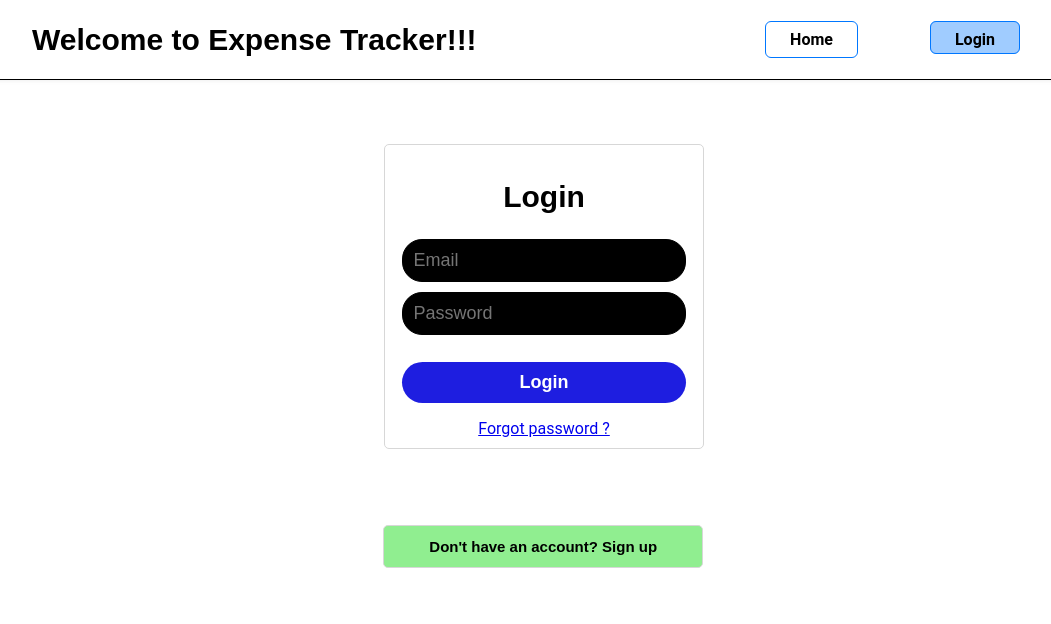
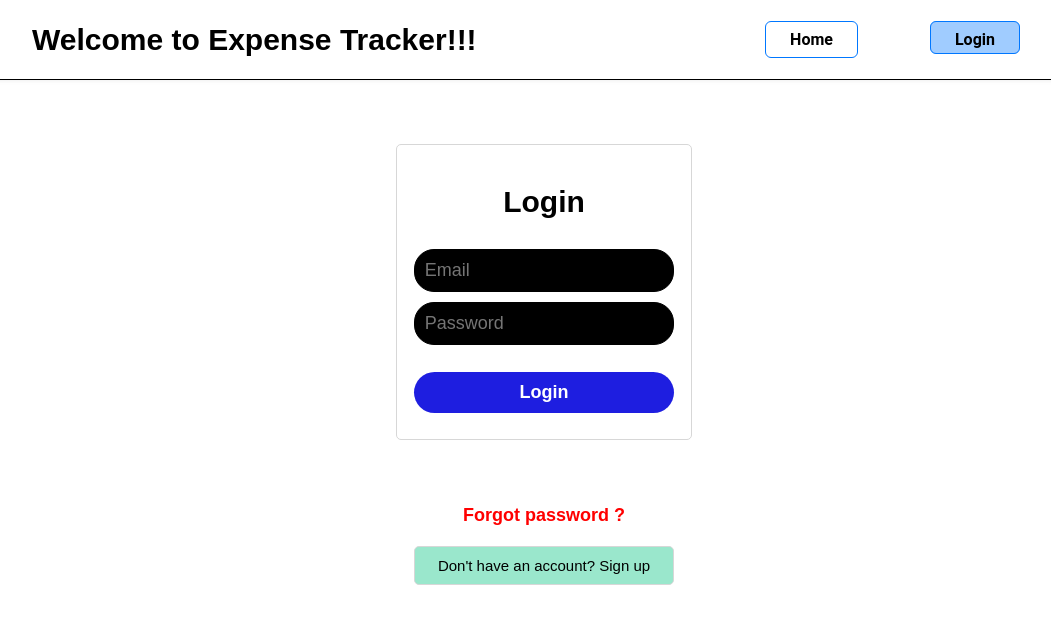
Before and after one commit to sinchana123456/Expense-Tracker, a React (Create React App) app: page /auth in a window 1280 px wide. Both pictures are taken after a click on the button "Have an account? Login". Shown: the top 624 px of the page, without its empty margins (96-1147 px from the left). Built offline with nearby package versions, Linux system fonts and the light colour scheme.

Commit message:
Forgot Password Workflow

```diff
--- a/src/components/Authentication/Authentication.js
+++ b/src/components/Authentication/Authentication.js
@@ -1,11 +1,14 @@
-import { Fragment, useContext, useState } from "react";
+import { useContext, useState } from "react";
 import AuthContext from "../../store/auth-context";
+import Button from "../UI/Button";
 import classes from './Authentication.module.css';
+import ForgotPassword from "./ForgotPassword";
 import Login from "./Login";
 import SignUp from "./SignUp";
 
 const Authentication = () => {
     const [isLogin, setIsLogin] = useState(false);
+    const [isForgot, setIsForgot] = useState(false);
     const authCntx = useContext(AuthContext);
 
     const SignUpHandler = (email, password) => {
@@ -77,6 +80,38 @@ const Authentication = () => {
               })
         };
 
+        const forgotPasswordHandler = (email) => {
+          fetch(
+              'https://identitytoolkit.googleapis.com/v1/accounts:sendOobCode?key=AIzaSyBMnZAZWuByk0EHsJlfFgLCX822DsLNQXo',
+              {
+                  method: 'POST',
+                  body: JSON.stringify({
+                      email: email,
+                      requestType: 'PASSWORD_RESET'
+                  }),
+                  headers:{
+                      "Content-Type": "application/json",
+                  }
+              }
+          )
+          .then((res) => {
+              if(res.ok){
+                return res.json()
+              }else{
+                return res.json().then((data) => {
+                  const errormsg = data.error.message;
+                  throw new Error(errormsg)
+                })
+              }
+            })
+            .then((data) => {
+              console.log(data);
+            })
+            .catch((err) => {
+              alert(err.message);
+            })
+      };
+
         const onClickSignUpHandler = () => {
             setIsLogin(true)
         };
@@ -84,26 +119,44 @@ const Authentication = () => {
         const onClickLoginHandler = () => {
             setIsLogin(false)
         };
+        const onClickPasswordHandler = () => {
+          setIsForgot(true)
+        }
 
     return (
-        <Fragment>
+        <section className={classes.auth}>
             {!isLogin &&<SignUp onSignUp={SignUpHandler} />}
             {isLogin && <Login onLogin={LoginHandler} />}
             {!isLogin && (
-                <button
-                    className={classes.signup}
+                <Button
                     onClick={onClickSignUpHandler}>
                     Have an account? Login
-                </button>
+                </Button>
             )}
+            {isForgot && <ForgotPassword  onForgot={forgotPasswordHandler}/> }
             {isLogin && (
-                <button
-                    className={classes.signup}
+              <button style={{
+                cursor:'pointer',
+                color: 'red',
+                backgroundColor:"white",
+                border: 'none',
+                fontWeight: 'bold',
+                fontSize: '18px',
+                }}
+                className={classes.button}
+                onClick={onClickPasswordHandler}>
+                Forgot password ?
+              </button>
+            )}
+            <br />
+            <br />
+            {isLogin && (
+                <Button
                     onClick={onClickLoginHandler}>
                     Don't have an account? Sign up
-                </button>
+                </Button>
             )}
-        </Fragment>
+        </section>
     )
 };
 
--- a/src/components/Authentication/Authentication.module.css
+++ b/src/components/Authentication/Authentication.module.css
@@ -1,23 +1,5 @@
+.auth {
+  margin: 0 3rem;
+  text-align: center;
 
-.signup {
-    cursor: pointer;
-    background-color: lightgreen;
-    border: 1px solid rgb(215, 215, 215);
-    text-align: center;
-    position: relative;
-    left: 37.44%;
-    width: 25%;
-    margin: 12px auto;
-    border-radius: 5px;
-    padding: 12px;
-    font-size: 15px;
-    font-weight: bold;
-  }
-
-
-  .signup:hover,
-  .signup:focus{
-    background-color: rgb(223, 252, 242);
-    background-color: rgb(42, 151, 42);
-    color: white;
-  }
+}
--- /dev/null
+++ b/src/components/Authentication/ForgotPassword.js
@@ -0,0 +1,32 @@
+import { useRef } from 'react';
+import Button from '../UI/Button';
+import classes from './SignUp.module.css';
+
+const ForgotPassword = (props) => {
+    const emailInputRef = useRef('');
+
+    const submitHandler = (event) => {
+        event.preventDefault();
+
+        const enteredEmail = emailInputRef.current.value;
+        props.onForgot(enteredEmail);
+    ;}
+
+    return (
+        <section className={classes.signUp}>
+            <h2>Forgot Password ?</h2>
+            <form onSubmit={submitHandler}>
+                <input
+                    type='email'
+                    name='email'
+                    placeholder='Enter your email'
+                    required
+                    ref={emailInputRef}
+                />
+                <Button>Submit</Button>
+            </form>
+        </section>
+    )
+};
+
+export default ForgotPassword;
--- a/src/components/Authentication/Login.js
+++ b/src/components/Authentication/Login.js
@@ -33,7 +33,6 @@ const Login = (props) => {
                     ref={passwordnputRef}
                 />
                 <button>Login</button>
-                <a href='p'>Forgot password ?</a>
             </form>
             </div>
         </section>
--- a/src/components/Layout/UserProfile.js
+++ b/src/components/Layout/UserProfile.js
@@ -41,7 +41,7 @@ const UserProfile = (props) => {
         }
         try {
             const res = await axios.post (
-                'https://identitytoolkit.googleapis.com/v1/accounts:update?key=AIzaSyBMnZAZWuByk0EHsJlfFgLCX822DsLNQXo'
+                'https://identitytoolkit.googleapis.com/v1/accounts:update?key=AIzaSyCo8dRipd6E0B7hUHwaaGSlxWF1cPcp9QY'
                 , updatedInfo
             );
                 console.log(res);
```
